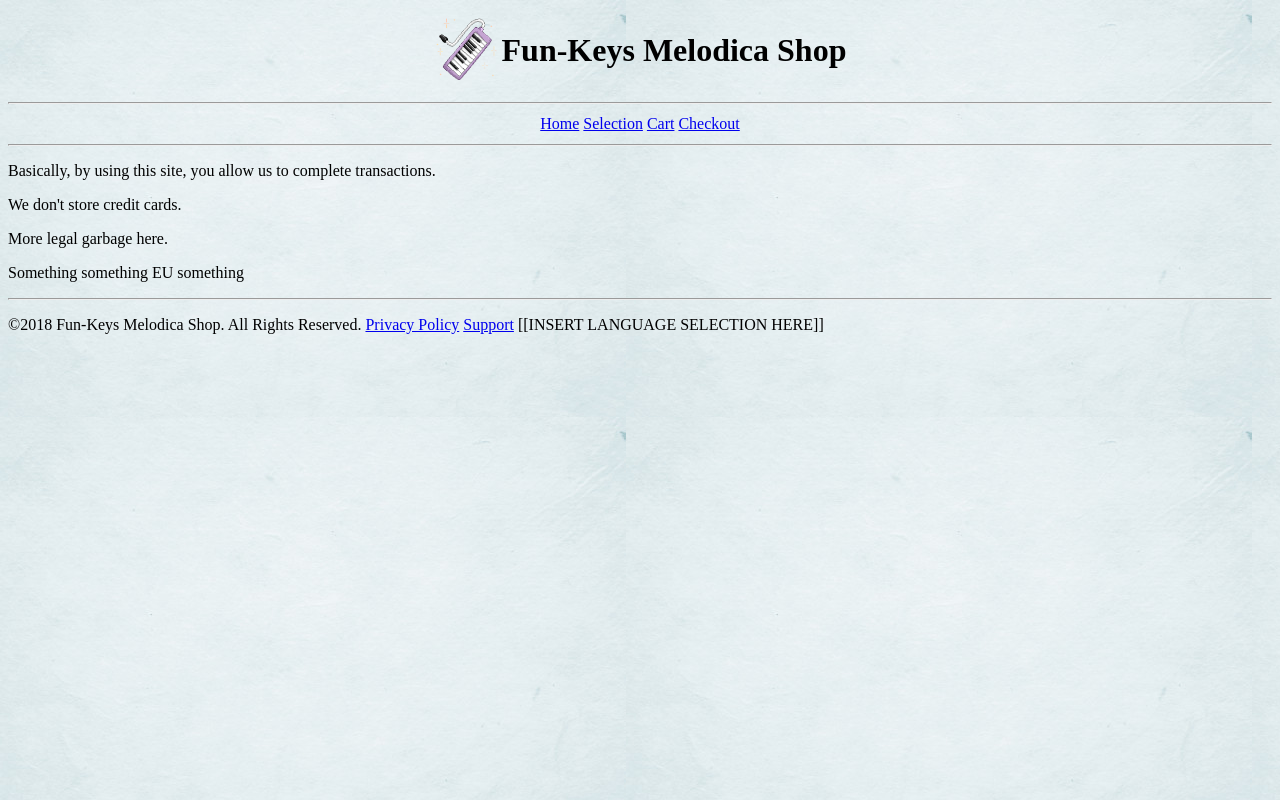
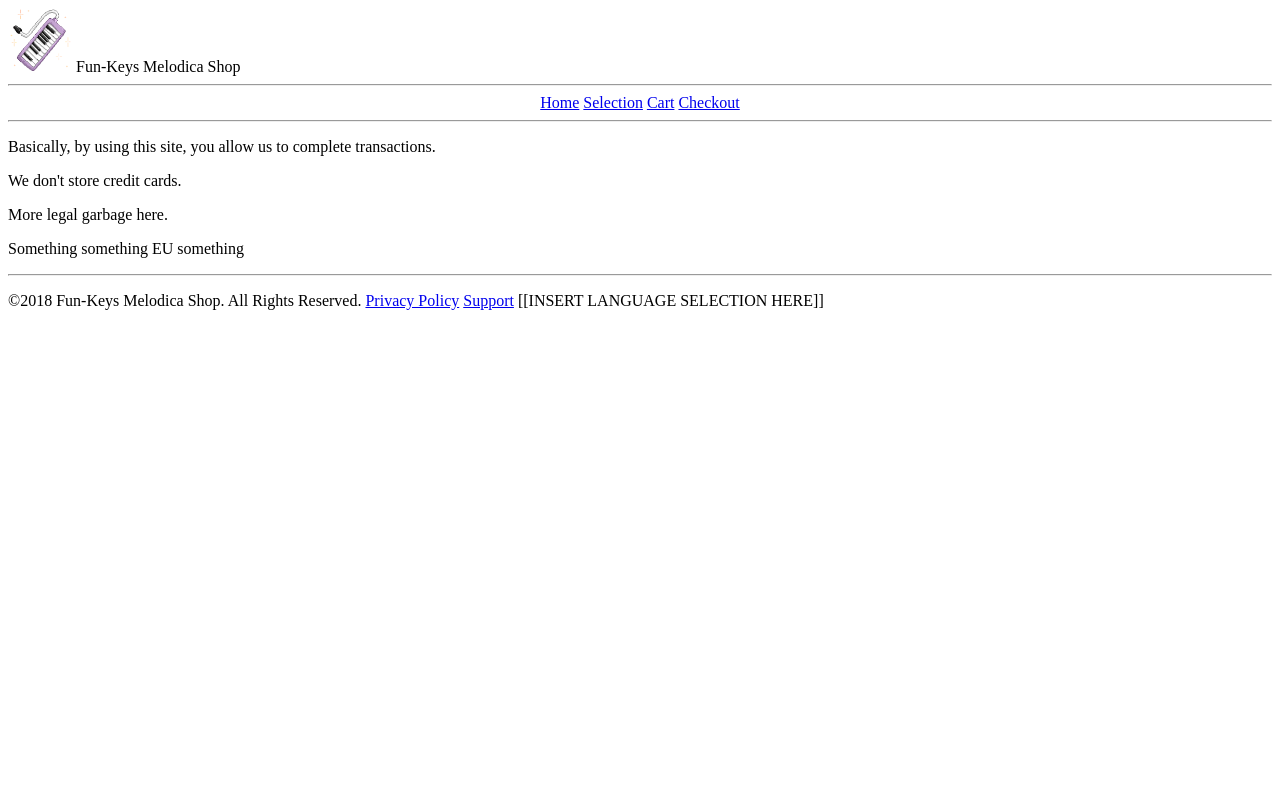
Before and after one commit to s1eepingp0wder/MelodicaShop, a plain HTML site: page policy.html in a window 1280 px wide. Drawn offline with Linux system fonts and the light colour scheme.

Commit message:
Fixing semantics.

```diff
--- a/policy.html
+++ b/policy.html
@@ -7,19 +7,12 @@
 </head>
 
 <!-- Start Body of Website -->
-<body background="images/bg.jpg">
+<body>
  <main>
 
    <header>
-     <div align="center">
-     <table>
-       <tbody>
-         <tr>
-           <td><img src="images/logo.png" height= "64px" width= auto></td>
-           <td><h1>Fun-Keys Melodica Shop</td>
-         </tr>
-       </tbody>
-     </table>
+     <div align="center" style="display:inline;">
+       <img src="images/logo.png" height= "64px" width= auto> Fun-Keys Melodica Shop
    </div>
       <!--Some kinda background eventually-->
   </header>
@@ -28,20 +21,11 @@
 <!--Navigation Bar-->
 <nav>
   <div align="center">
+  <a href="index.html">Home</a> <a href="items/search.html">Selection</a> <a href="cart.html">Cart<a> <a href="checkout.html">Checkout</a>
   <!--I'm stubborn so I'm using tables to make a style here for now.-->
-  <table>
-    <tbody>
-      <tr>
-        <td><a href="index.html">Home</a></td>
-        <td><a href="items/search.html">Selection</a></td>
-        <td><a href="cart.html">Cart<a></td>
-        <td><a href="checkout.html">Checkout</a></td>
-      </tr>
-    </tbody>
-  </table>
   <hr>
 </div>
-<nav>
+</nav>
 <article>
   <p>Basically, by using this site, you allow us to complete transactions.</p>
   <p>We don't store credit cards.</p>
--- /dev/null
+++ b/website-theme.css
@@ -0,0 +1,22 @@
+body{
+background-color: black;
+color: #e2e2e2;
+font-family: Arial, Helvetica, sans-serif;
+}
+
+.header{
+  margin-top: 15px;
+  height: 100px;
+  background-image:url("images/note-bg.jpg");
+  background-repeat: repeat;
+  -webkit-filter:blur(3px); /* If a browser doesn't use the normal filter.*/
+  filter: blur(3px);
+  text-align: center;
+}
+
+.headertext{
+  margin-top: inherit;
+  text-align: center;
+  font-weight: 600;
+  font-size: 3em;
+}
```
Also changed, not shown: cart.html (+3 -19 lines), checkout-complete.html (+5 -21 lines), checkout.html (+5 -21 lines), index.html (+6 -22 lines), items/search.html (+5 -22 lines), support.html (+5 -21 lines), 1 other file.
